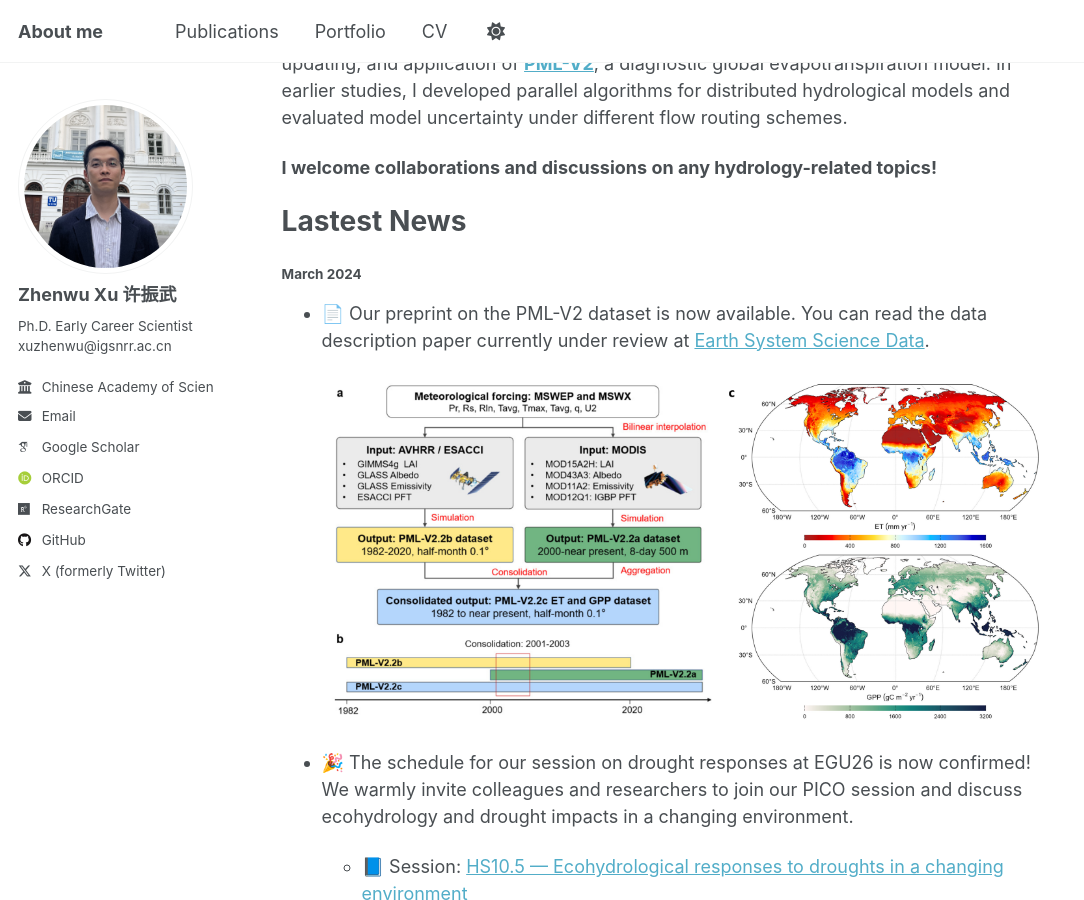
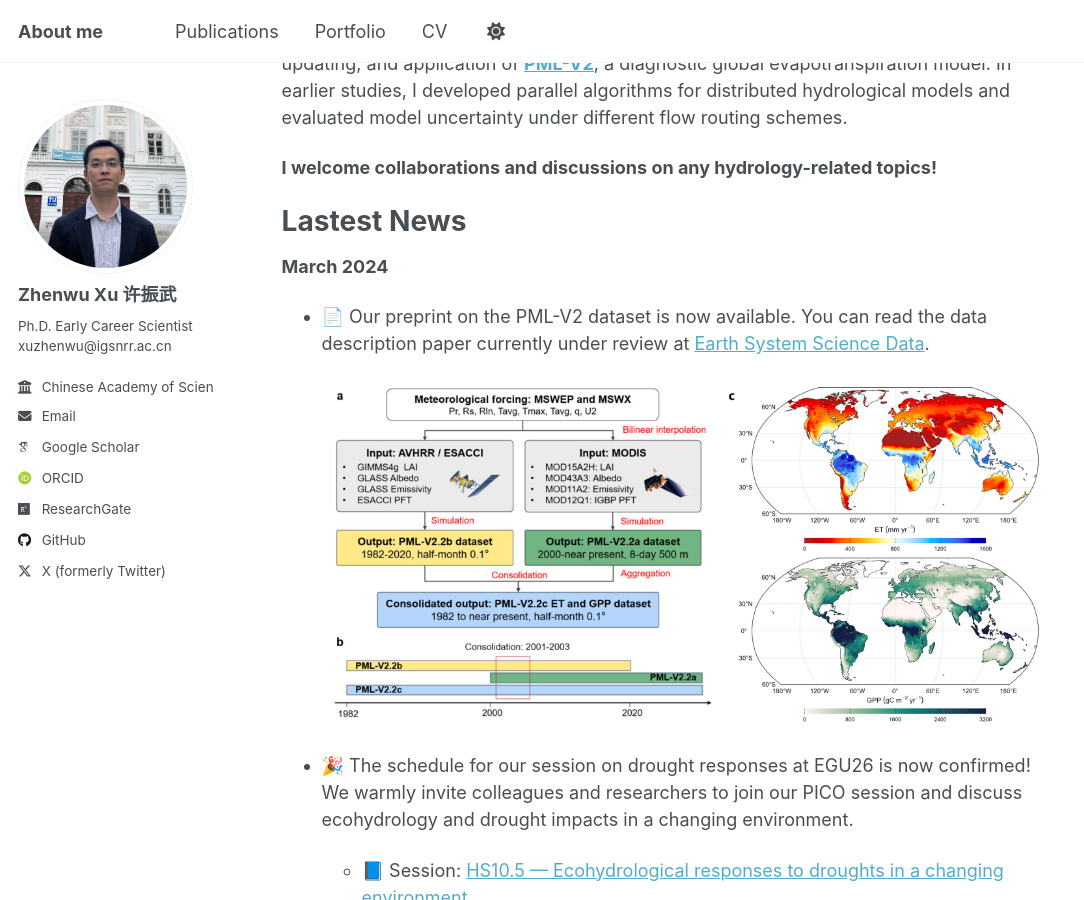
Before and after one commit to xuzhenwu/xuzhenwu.github.io, a Jekyll site: the page built from _pages/about.md, in a window 1280 px wide and 900 px high, scrolled down 489 px. Shown: the whole window, without its empty margins (0-1084 px from the left). Built offline with Jekyll 4.4.1, drawn with Linux system fonts in a browser that asks for light colours; some web fonts are replaced; a script that is not in the unit is left out.

```diff
--- a/_pages/about.md
+++ b/_pages/about.md
@@ -19,7 +19,7 @@ I also work on data and methodological development, including the development, u
 
 # Lastest News
 
-#### March 2024
+**March 2024**
 * 📄 Our preprint on the PML-V2 dataset is now available. You can read the data description paper currently under review at [Earth System Science Data](https://essd.copernicus.org/preprints/essd-2026-94/).
 
   ![ESSD preprint](images/publications/2026ESSD.png)
```
